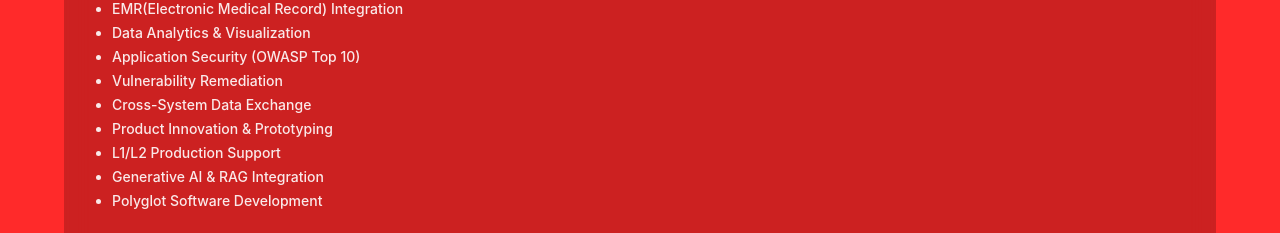
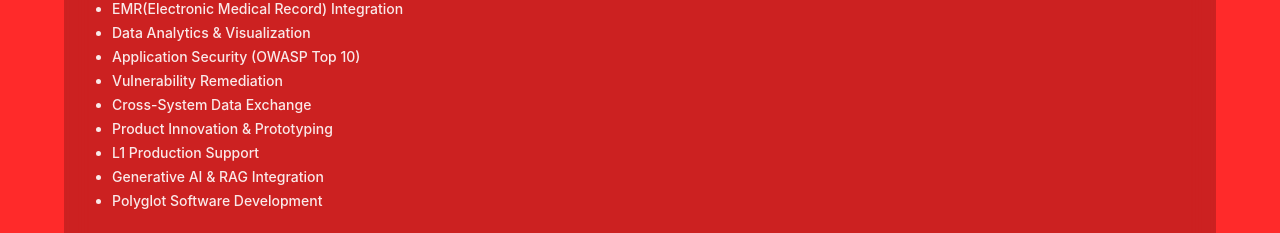
Before and after one commit to saurrav/Resume, a React (Vite) app: page / in a window 1280 px wide. Shown: the part 9472-9705 px from the top of the page. Built offline with nearby package versions, Linux system fonts and the light colour scheme; no server answers.

Commit message:
Update portfolio content and component functions

```diff
--- a/src/data/portfolioData.js
+++ b/src/data/portfolioData.js
@@ -209,7 +209,7 @@
       "Vulnerability Remediation",
       "Cross-System Data Exchange",
       "Product Innovation & Prototyping",
-      "L1/L2 Production Support",
+      "L1 Production Support",
       "Generative AI & RAG Integration",
       "Polyglot Software Development"],
     tech: ["ASP.NET MVC",
```
Also changed, not shown: 1 other file (tests, documents, lock files or other folders).
